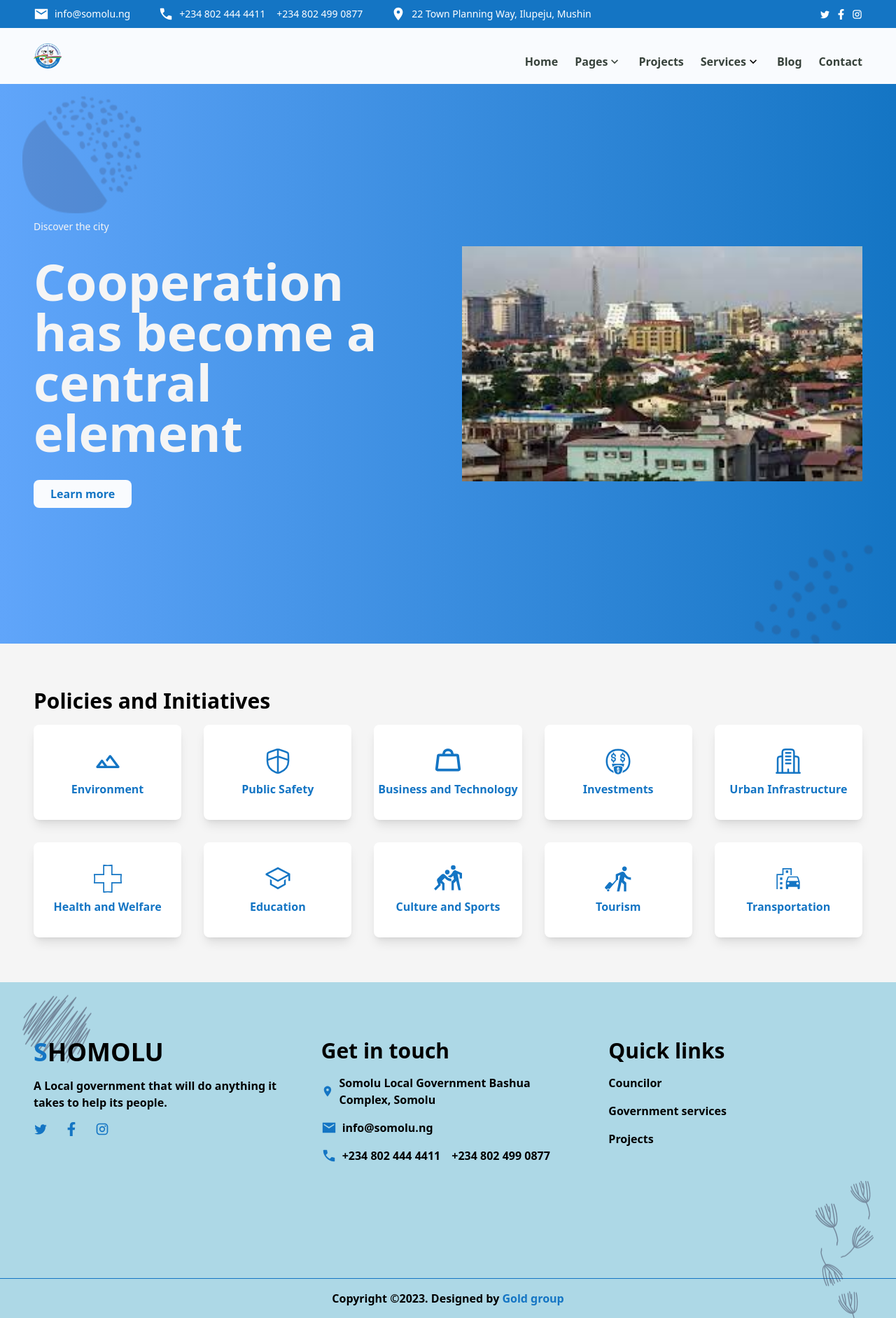
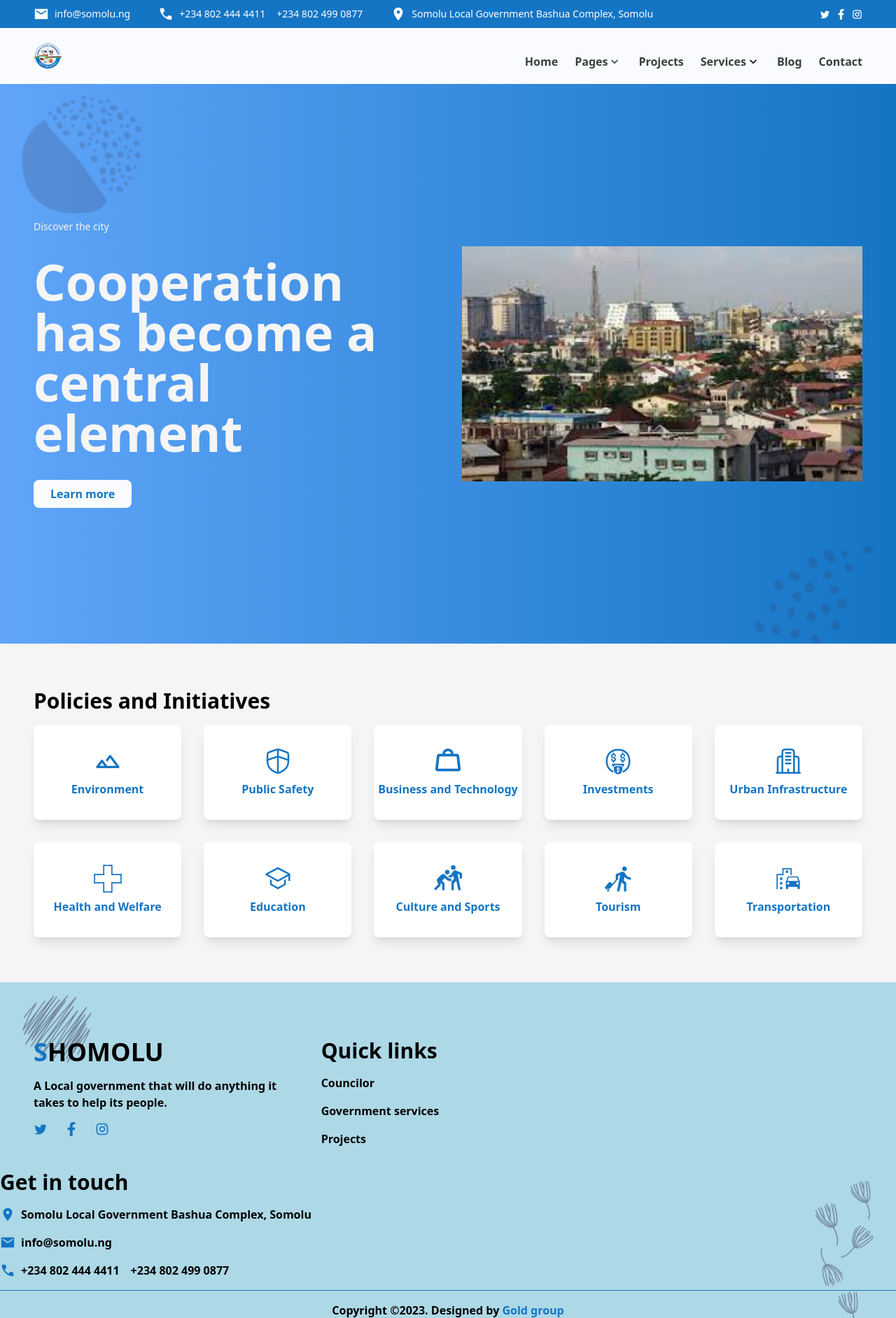
Before and after one commit to AbdulrahmanLuqman/Shomolu-LGA-website, a Vue app: page / in a window 1280 px wide. Shown: the whole page at 70% size. Built offline with nearby package versions, Linux system fonts and the light colour scheme.

Commit message:
changed some section positions

```diff
--- a/src/components/Footer.vue
+++ b/src/components/Footer.vue
@@ -34,6 +34,14 @@
             </div>
 
             <div class="space-y-4">
+                <p class="text-3xl font-bold">Quick links</p>
+                <p class="text-base cursor-pointer font-semibold">Councilor</p>
+                <p class="text-base cursor-pointer font-semibold">Government services</p>
+                <p class="text-base cursor-pointer font-semibold">Projects</p>
+            </div>
+        </div>
+
+            <div class="space-y-4">
                 <p class="text-3xl font-bold">Get in touch</p>
                 <div class="flex items-center gap-2">
                   <svg xmlns="http://www.w3.org/2000/svg" width="22" height="22" viewBox="0 0 24 24"><path fill="#1475C4" d="M12 2C8.13 2 5 5.13 5 9c0 5.25 7 13 7 13s7-7.75 7-13c0-3.87-3.13-7-7-7zm0 9.5a2.5 2.5 0 0 1 0-5a2.5 2.5 0 0 1 0 5z"/></svg>
@@ -53,14 +61,6 @@
                   </div>
                 </div>
             </div>
-
-            <div class="space-y-4">
-                <p class="text-3xl font-bold">Quick links</p>
-                <p class="text-base cursor-pointer font-semibold">Councilor</p>
-                <p class="text-base cursor-pointer font-semibold">Government services</p>
-                <p class="text-base cursor-pointer font-semibold">Projects</p>
-            </div>
-        </div>
 
         <div class="space-y-4 py-4">
             <div class="w-full h-[1px] bg-[#1475C4]"></div>
--- a/src/components/Navbar.vue
+++ b/src/components/Navbar.vue
@@ -32,7 +32,7 @@
           </div>
           <div class="flex items-center gap-2">
             <svg xmlns="http://www.w3.org/2000/svg" width="22" height="22" viewBox="0 0 24 24"><path fill="white" d="M12 2C8.13 2 5 5.13 5 9c0 5.25 7 13 7 13s7-7.75 7-13c0-3.87-3.13-7-7-7zm0 9.5a2.5 2.5 0 0 1 0-5a2.5 2.5 0 0 1 0 5z"/></svg>
-            <p class="text-white text-sm">22 Town Planning Way, Ilupeju, Mushin</p>
+            <p class="text-white text-sm">Somolu Local Government Bashua Complex, Somolu</p>
           </div>
         </div>
 
```
